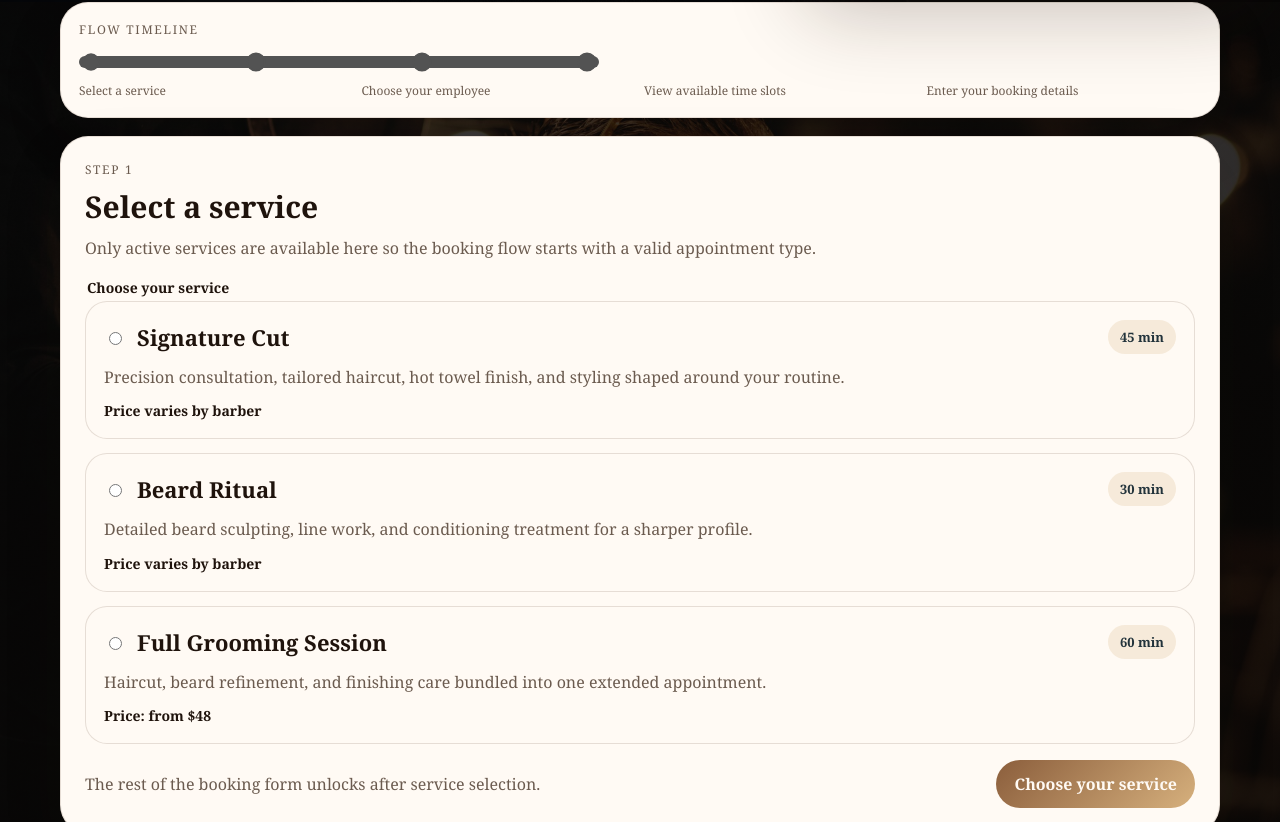
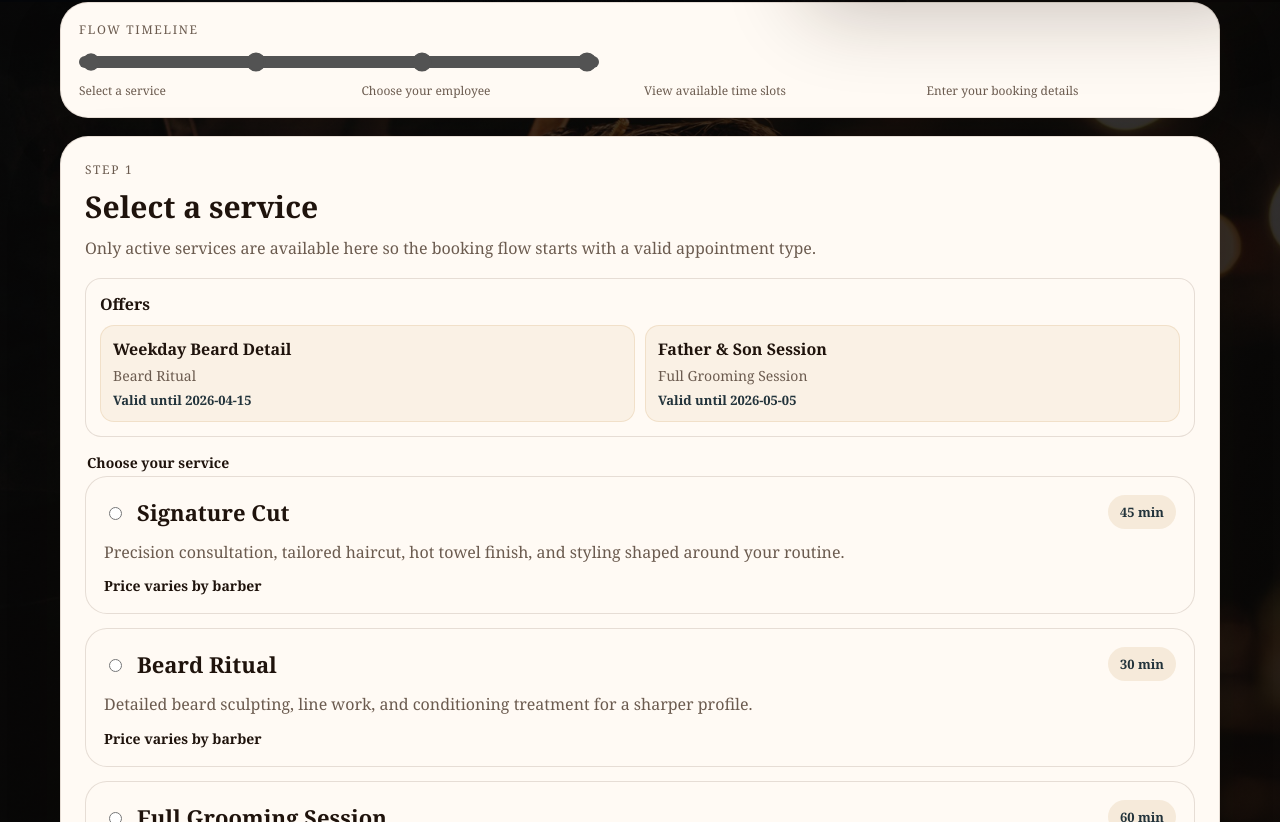
Before and after one commit to Maher-Albeek/Barbershop-Booking-Website-Template, a Next.js app: page /en/booking in a window 1280 px wide. Shown: the part 798-1620 px from the top of the page. Built offline with nearby package versions, Linux system fonts and the light colour scheme.

Commit message:
feat(offers): integrate offers into booking and home pages with visibility checks

```diff
--- a/app/[locale]/booking/page.tsx
+++ b/app/[locale]/booking/page.tsx
@@ -5,7 +5,7 @@ import { listAvailableSlots } from "@/lib/booking";
 import { getContentSectionContainerStyle } from "@/lib/content-background-image";
 import { getHeroImageUrl } from "@/lib/hero-image";
 import { getDictionary, isLocale, type Locale } from "@/lib/i18n";
-import { siteConfig, getServicesContent, getTeamContent } from "@/lib/site-config";
+import { siteConfig, getOffersContent, getServicesContent, getTeamContent } from "@/lib/site-config";
 import { submitBooking } from "./actions";
 import { FullscreenHero } from "@/components/fullscreen-hero";
 
@@ -124,6 +124,15 @@ function errorMessage(code: string | undefined, dictionary: ReturnType<typeof ge
   }
 }
 
+function isOfferCurrentlyVisible(validFrom: string, validUntil: string) {
+  const now = new Date();
+  const today = new Date(Date.UTC(now.getUTCFullYear(), now.getUTCMonth(), now.getUTCDate()));
+  const startsAt = new Date(`${validFrom}T00:00:00.000Z`);
+  const endsAt = new Date(`${validUntil}T23:59:59.999Z`);
+
+  return today >= startsAt && today <= endsAt;
+}
+
 export default async function BookingPage({ params, searchParams }: BookingPageProps) {
   const [
     { locale },
@@ -150,9 +159,19 @@ export default async function BookingPage({ params, searchParams }: BookingPageP
 
   const dictionary = getDictionary(locale);
   const servicesContent = getServicesContent(locale);
+  const offersContent = getOffersContent(locale);
   const teamContent = getTeamContent(locale);
   const bookingConfig = siteConfig.booking;
   const activeServices = servicesContent.services.filter((item) => item.isActive);
+  const activeOffers = offersContent.offers
+    .filter((offer) => offer.isActive && isOfferCurrentlyVisible(offer.validFrom, offer.validUntil))
+    .map((offer) => ({
+      ...offer,
+      linkedService: offer.serviceSlug
+        ? activeServices.find((serviceItem) => serviceItem.slug === offer.serviceSlug)
+        : undefined
+    }))
+    .filter((offer) => Boolean(offer.linkedService));
   const selectedService = activeServices.find((item) => item.slug === service);
   const serviceAssignments = selectedService
     ? bookingConfig.employeeServices.filter(
@@ -608,6 +627,62 @@ export default async function BookingPage({ params, searchParams }: BookingPageP
                     {dictionary.booking.serviceStepDescription}
                   </p>
                 </div>
+
+                {activeOffers.length > 0 ? (
+                  <section
+                    style={{
+                      display: "grid",
+                      gap: 10,
+                      padding: 14,
+                      borderRadius: 16,
+                      border: "1px solid var(--border)",
+                      background: "var(--surface)"
+                    }}
+                  >
+                    <strong>
+                      {dictionary.navigation.find((item) => item.href === "/offers")?.label ?? "Offers"}
+                    </strong>
+                    <div
+                      style={{
+                        display: "grid",
+                        gridTemplateColumns: "repeat(auto-fit, minmax(220px, 1fr))",
+                        gap: 10
+                      }}
+                    >
+                      {activeOffers.map((offer) => (
+                        <Link
+                          key={offer.slug}
+                          href={bookingHref(locale, {
+                            service: offer.linkedService?.slug,
+                            serviceConfirmed: "1",
+                            name,
+                            email,
+                            notes
+                          }, "booking-flow")}
+                          scroll={false}
+                          style={{
+                            borderRadius: 14,
+                            padding: 12,
+                            border: "1px solid rgba(214, 176, 125, 0.28)",
+                            background: "rgba(214, 176, 125, 0.12)",
+                            display: "grid",
+                            gap: 6,
+                            textDecoration: "none",
+                            color: "inherit"
+                          }}
+                        >
+                          <strong>{offer.title}</strong>
+                          <span style={{ color: "var(--muted)", fontSize: 14 }}>
+                            {offer.linkedService?.name}
+                          </span>
+                          <span style={{ fontSize: 13, color: "var(--brand-accent)", fontWeight: 700 }}>
+                            {dictionary.offers.validUntilLabel} {offer.validUntil}
+                          </span>
+                        </Link>
+                      ))}
+                    </div>
+                  </section>
+                ) : null}
 
                 <fieldset
                   style={{ margin: 0, padding: 0, border: "none", display: "grid", gap: 14 }}
--- a/lib/admin-data.ts
+++ b/lib/admin-data.ts
@@ -432,6 +432,7 @@ export function saveOffer(input: {
     const existing = index >= 0 ? offers[index] : undefined;
     const nextOffer = {
       slug,
+      serviceSlug: existing?.serviceSlug ?? fallbackExisting?.serviceSlug,
       isActive: input.isActive,
       validFrom: input.validFrom,
       validUntil: input.validUntil,
--- a/lib/site-config.ts
+++ b/lib/site-config.ts
@@ -66,6 +66,7 @@ type LocalizedGalleryContent = {
 
 type Offer = {
   slug: string;
+  serviceSlug?: string;
   isActive: boolean;
   validFrom: string;
   validUntil: string;
@@ -738,6 +739,7 @@ export const siteConfig: {
       offers: [
         {
           slug: "weekday-beard-detail",
+          serviceSlug: "beard-ritual",
           isActive: true,
           validFrom: "2026-03-01",
           validUntil: "2026-04-15",
@@ -749,6 +751,7 @@ export const siteConfig: {
         },
         {
           slug: "father-son-session",
+          serviceSlug: "full-grooming-session",
           isActive: true,
           validFrom: "2026-03-10",
           validUntil: "2026-05-05",
@@ -758,6 +761,7 @@ export const siteConfig: {
         },
         {
           slug: "winter-refresh",
+          serviceSlug: "signature-cut",
           isActive: true,
           validFrom: "2026-01-05",
           validUntil: "2026-02-10",
@@ -769,6 +773,7 @@ export const siteConfig: {
         },
         {
           slug: "members-preview",
+          serviceSlug: "signature-cut",
           isActive: false,
           validFrom: "2026-03-20",
           validUntil: "2026-04-30",
@@ -786,6 +791,7 @@ export const siteConfig: {
       offers: [
         {
           slug: "weekday-beard-detail",
+          serviceSlug: "beard-ritual",
           isActive: true,
           validFrom: "2026-03-01",
           validUntil: "2026-04-15",
@@ -797,6 +803,7 @@ export const siteConfig: {
         },
         {
           slug: "father-son-session",
+          serviceSlug: "full-grooming-session",
           isActive: true,
           validFrom: "2026-03-10",
           validUntil: "2026-05-05",
@@ -806,6 +813,7 @@ export const siteConfig: {
         },
         {
           slug: "winter-refresh",
+          serviceSlug: "signature-cut",
           isActive: true,
           validFrom: "2026-01-05",
           validUntil: "2026-02-10",
@@ -817,6 +825,7 @@ export const siteConfig: {
         },
         {
           slug: "members-preview",
+          serviceSlug: "signature-cut",
           isActive: false,
           validFrom: "2026-03-20",
           validUntil: "2026-04-30",
@@ -834,6 +843,7 @@ export const siteConfig: {
       offers: [
         {
           slug: "weekday-beard-detail",
+          serviceSlug: "beard-ritual",
           isActive: true,
           validFrom: "2026-03-01",
           validUntil: "2026-04-15",
@@ -845,6 +855,7 @@ export const siteConfig: {
         },
         {
           slug: "father-son-session",
+          serviceSlug: "full-grooming-session",
           isActive: true,
           validFrom: "2026-03-10",
           validUntil: "2026-05-05",
@@ -854,6 +865,7 @@ export const siteConfig: {
         },
         {
           slug: "winter-refresh",
+          serviceSlug: "signature-cut",
           isActive: true,
           validFrom: "2026-01-05",
           validUntil: "2026-02-10",
@@ -865,6 +877,7 @@ export const siteConfig: {
         },
         {
           slug: "members-preview",
+          serviceSlug: "signature-cut",
           isActive: false,
           validFrom: "2026-03-20",
           validUntil: "2026-04-30",
```
Also changed, not shown: app/[locale]/page.tsx (+11 -1 lines).
